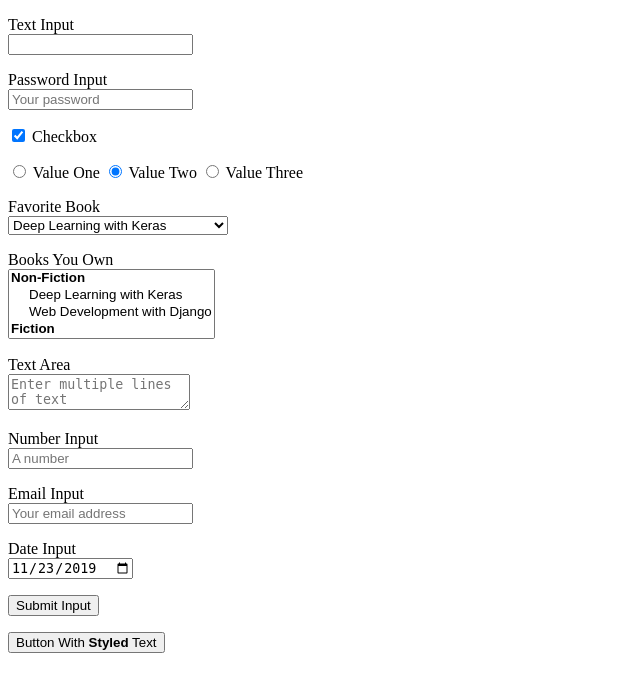
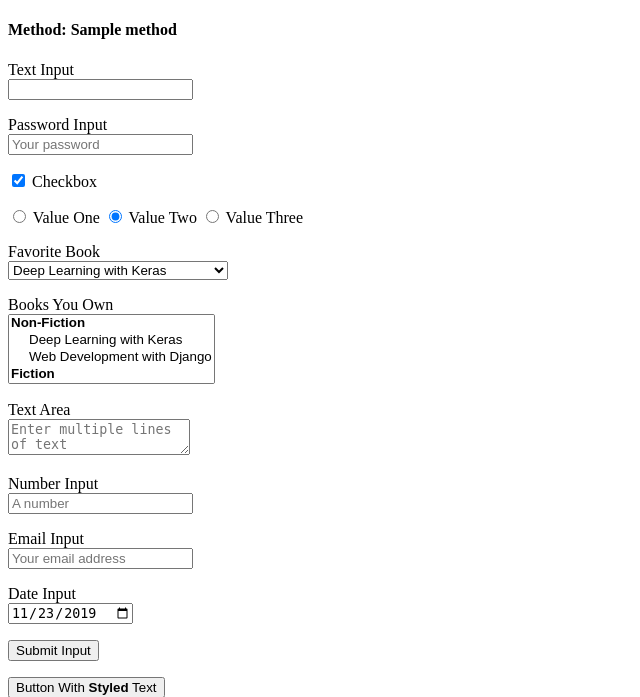
Before and after one commit to perimus/django_framework_review_app, a Django app: template form_project/form_example/templates/form-example.html in a window 1280 px wide. Shown: the top 697 px of the page, without its empty margins (0-640 px from the left). Run offline with Django 3.2, Linux system fonts and the light colour scheme; the template is opened without the code that fills it: most values are stand-ins (such as "Sample title", 1, 10 or a date in 2020).

Commit message:
add: Form CSRF Token So we can submit forms

```diff
--- a/form_project/form_example/templates/form-example.html
+++ b/form_project/form_example/templates/form-example.html
@@ -7,7 +7,9 @@
     <title>Form Examples</title>
 </head>
 <body>
+    <h4>Method: {{ method }}</h4>
     <form method="post">
+        {% csrf_token %}
         <p>
             <label for="id_text_input">Text Input</label><br>
             <input type="text" name="text_input" id="id_text_input" value="">
--- a/form_project/form_example/views.py
+++ b/form_project/form_example/views.py
@@ -4,4 +4,6 @@ from django.shortcuts import render
 from django.http import request
 
 def form_example(request: request) -> render:
-    return render(request, "form-example.html")
+    for name in request.POST:
+        print(f"{name}: {request.POST.getlist(name)}")
+    return render(request, "form-example.html", {"method": request.method})
```
